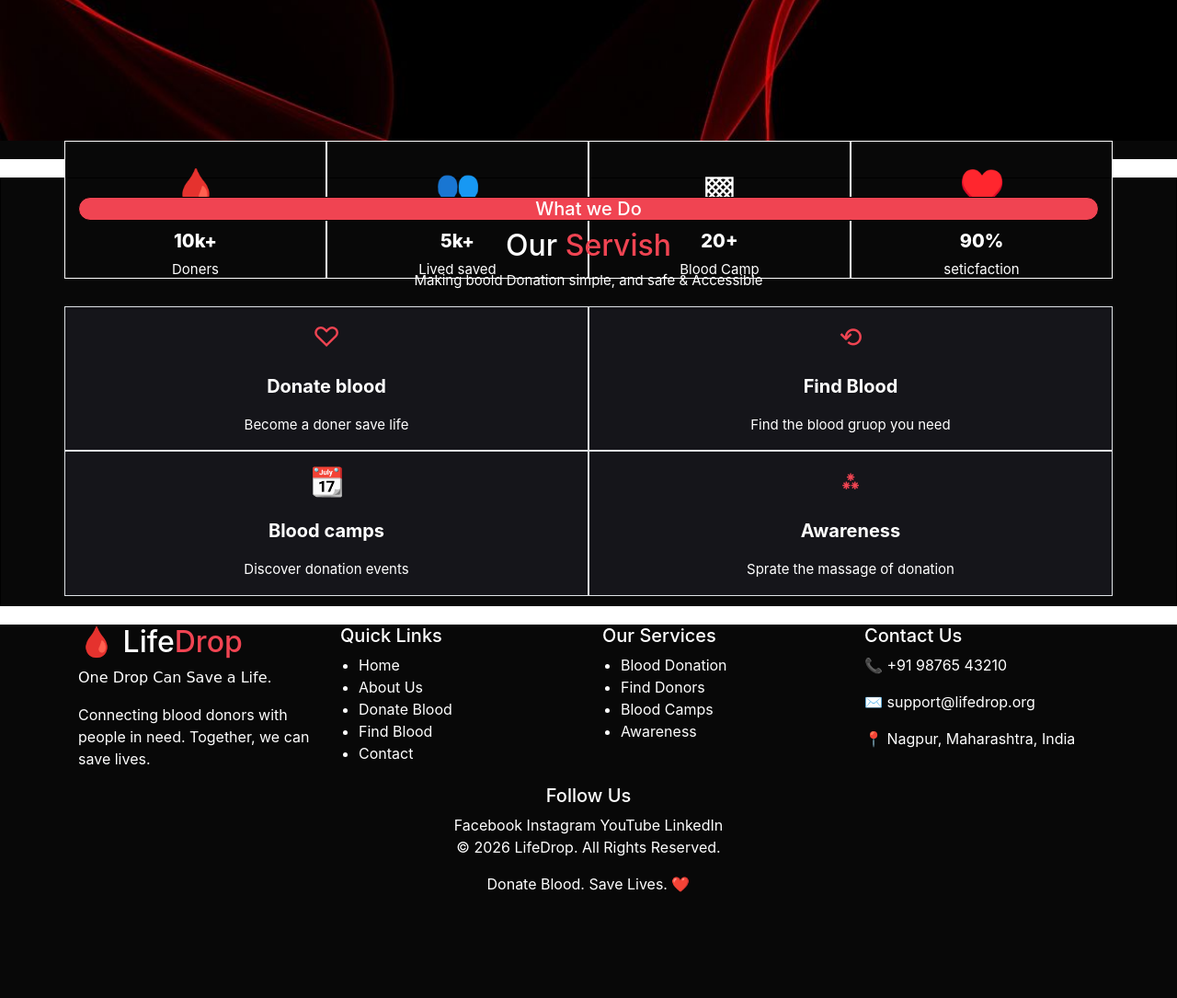
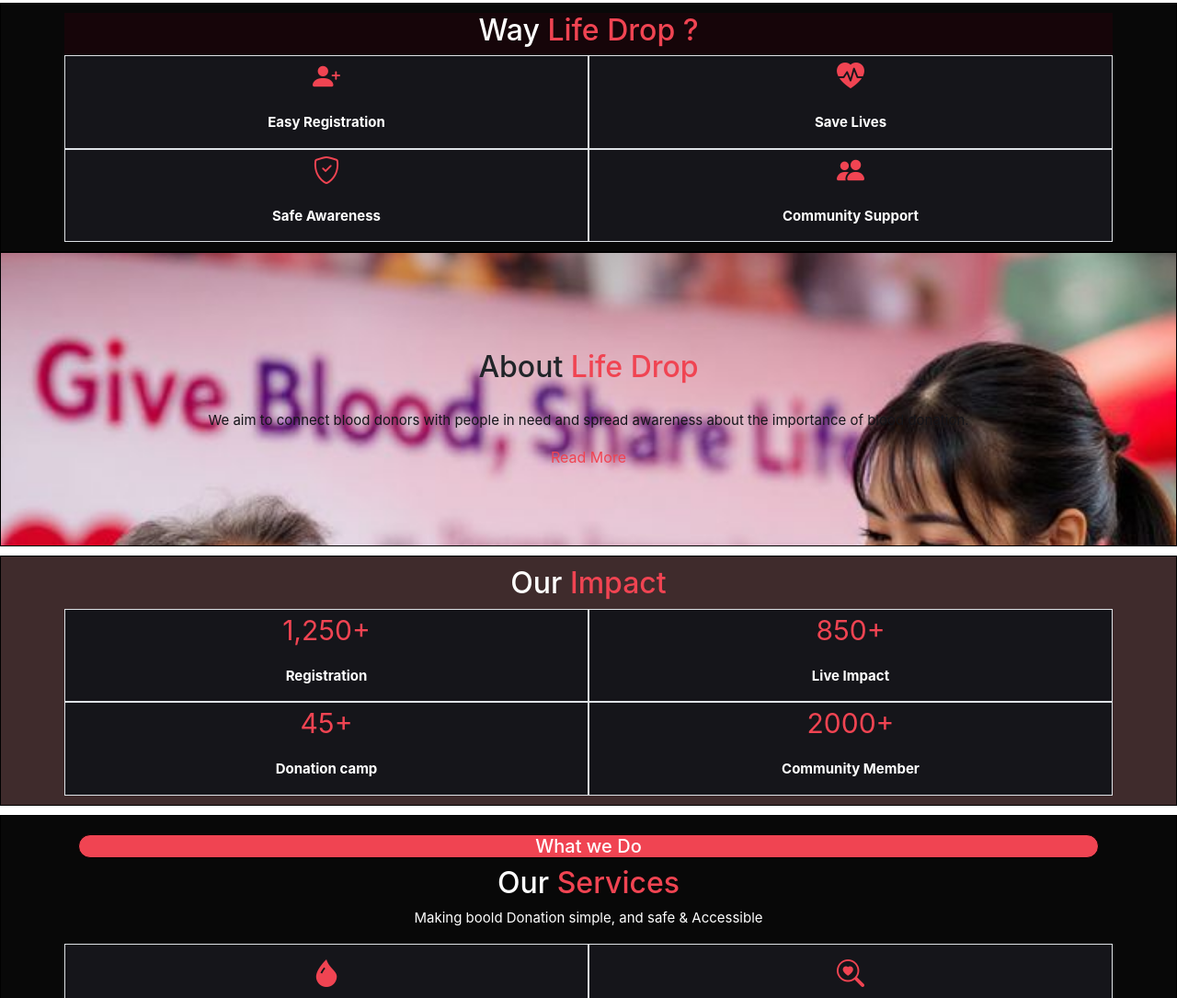
Before and after one commit to faizkhan1005/F50-Life-Drop-project, a plain HTML site: page index.html in a window 1280 px wide. Shown: the part 383-1468 px from the top of the page at 92% size. Drawn offline with nearby package versions, Linux system fonts and the light colour scheme.

Commit message:
all commit

```diff
--- a/index.html
+++ b/index.html
@@ -115,7 +115,7 @@
 
 
         </div>
-  <div class="center">
+        <!-- <div class="center">
         <div class="container con">
             <div class="row">
                 <div class="col-6 col-md-6 col-lg-3 b ">
@@ -152,7 +152,124 @@
 
             </div>
         </div>
+</div> -->
+
+
+
+        <section class="abut-life">
+
+            <div class="container cange-color">
+
+                <div class="row">
+                    <div class="col-12">
+
+                        <h2 class="o">Way <span>Life Drop ?</span></h2>
+
                     </div>
+                </div>
+
+                <div class="row">
+
+                    <div class="col-12 col-md-6 col-lg-6 border c-1">
+
+                        <p class="contect-1"><i class="bi bi-person-plus-fill"></i>
+                        </p>
+                        <p class="contect-info">Easy Registration</p>
+
+                    </div>
+
+                    <div class="col-12 col-md-6 col-lg-6 border c-1">
+
+                        <p class="contect-1"><i class="bi bi-heart-pulse-fill"></i>
+                        </p>
+                        <p class="contect-info">Save Lives</p>
+
+                    </div>
+
+                    <div class="col-12 col-md-6 col-lg-6 border c-1">
+
+                        <p class="contect-1"><i class="bi bi-shield-check"></i>
+                        </p>
+                        <p class="contect-info">Safe Awareness</p>
+
+                    </div>
+
+                    <div class="col-12 col-md-6 col-lg-6 border c-1">
+
+                        <p class="contect-1"><i class="bi bi-people-fill"></i>
+                        </p>
+                        <p class="contect-info">Community Support</p>
+
+                    </div>
+
+                </div>
+
+            </div>
+
+        </section>
+
+
+        <div class="about-sec">
+
+            <div class="a1"><h2>About <span>Life Drop</span></h2></div>
+            <div class="para"><p class="para">We aim to connect blood donors with people in need and spread awareness about the importance of blood donation.</p></div>
+
+            <div class="ancar"><a class="ancar" href="about.html">Read More</a></div>
+        </div>
+
+  <section class="Our-impact">
+
+            <div class="container ">
+
+                <div class="row">
+                    <div class="col-12 ">
+
+                        <h2 class="o">Our <span>Impact</span></h2>
+
+                    </div>
+                </div>
+
+                <div class="row">
+
+                    <div class="col-12 col-md-6 col-lg-6 border c-1">
+
+                        <p class="contect-1">1,250+
+                        </p>
+                        <p class="contect-info">Registration</p>
+
+                    </div>
+
+                    <div class="col-12 col-md-6 col-lg-6 border c-1">
+
+                        <p class="contect-1">850+
+                        </p>
+                        <p class="contect-info">Live Impact</p>
+
+                    </div>
+
+                    <div class="col-12 col-md-6 col-lg-6 border c-1">
+
+                        <p class="contect-1">45+
+                        </p>
+                        <p class="contect-info">Donation camp</p>
+
+                    </div>
+
+                    <div class="col-12 col-md-6 col-lg-6 border c-1">
+
+                        <p class="contect-1">2000+
+                        </p>
+                        <p class="contect-info">Community Member</p>
+
+                    </div>
+
+                </div>
+
+            </div>
+
+        </section>
+
+
         <section>
             <div class="container hight">
 
@@ -160,7 +277,7 @@
                     <div class="col-12 ">
 
                         <h3 class="si">What we Do</h3>
-                        <h2 class="o">Our <span>Servish</span></h1>
+                        <h2 class="o">Our <span>Services</span></h1>
 
                             <p class="li">Making boold Donation simple, and safe & Accessible </p>
 
@@ -172,25 +289,29 @@
                 <div class="row">
 
                     <div class="col-12 col-md-6 col-lg-6 border c-1">
-                        <p class="hard">♡</p>
+                        <p class="hard"><i class="bi bi-droplet-fill"></i>
+                        </p>
                         <p class="donation"> Donate blood </p>
                         <p class="donation-gide">Become a doner save life</p>
                     </div>
 
                     <div class="col-12 col-md-6 col-lg-6 border c-1">
-                        <p class="hard">⟲</p>
+                        <p class="hard"><i class="bi bi-search-heart"></i>
+                        </p>
                         <p class="donation"> Find Blood </p>
                         <p class="donation-gide">Find the blood gruop you need</p>
                     </div>
 
                     <div class="col-12 col-md-6 col-lg-6 border c-1">
-                        <p class="hard">📆</p>
+                        <p class="hard"><i class="bi bi-calendar2-heart"></i>
+                        </p>
                         <p class="donation">Blood camps </p>
                         <p class="donation-gide">Discover donation events</p>
                     </div>
 
                     <div class="col-12 col-md-6 col-lg-6 border c-1">
-                        <p class="hard">⁂</p>
+                        <p class="hard"><i class="bi bi-megaphone-fill"></i>
+                        </p>
                         <p class="donation">Awareness </p>
                         <p class="donation-gide">Sprate the massage of donation</p>
                     </div>
@@ -198,6 +319,36 @@
             </div>
 
         </section>
+
+
+        <div class="container ">
+
+                <div class="row h">
+                    <div class="col-12 border c-2">
+
+                        <h2 class="o-1">Doner <span>Story</span></h2>
+
+                    </div>
+
+                    <div class="col-12 border c-2">
+
+
+                        <h2 class="o-1">Donating blood gave me a chance to help someone in need. It feels meaningful.</h2>
+                    </div>
+
+                    </div>
+                </div>
+
+       <div class="become-doner">
+
+          <div class="some"><h1>Be Someone's Hero.</h1></div>
+          <div class="para-1"><p class="para-1">Your small step can bring hope to someone.</p></div>
+
+         <div><button type="button" class="btn btn-danger">Donate Blood</button></div>
+
+       </div>
+
+
 
 
         <footer class="lifedrop-footer">
@@ -280,6 +431,8 @@
 
 
     </div>
+
+    </div>
 </body>
 
 </html>
--- a/style.css
+++ b/style.css
@@ -6,7 +6,7 @@
 
 .p1{
 
-    height: 300vh;
+    height: 400vh;
     width: 100%;
     /* background-color: #080808; */
 }
@@ -22,7 +22,7 @@
 
 .hero-section{
 
-    height: 20%;
+    height: 10%;
     width: 100%;
     background-image: url("Aseats/hero1.jpg");
     background-size: cover;
@@ -80,51 +80,74 @@ a{
 .center{
 
     background-color: #080808;
-    height: 20px;
+    height: 20%;
 }
-.con{
+
+.cange-color{
 
     background-color: #160509;
-    background-color: #080808;
 }
 
 
-.blood{
-    font-size: 40px;
-    text-align: center;
-    margin-top: 20px;
-    /* border: 1px solid black; */
+.contect-1{
+
+    font-size: 30px;
+    color: #F04452;
 }
-.blood:hover{
-    transform: scale(1.5);
+
+.contect-info{
+
+    font-size: 15px;
+    font-weight: 700;
+}
+
+.about-sec{
+
+
+    height: 10%;
+    width: 100%;
+    border: 1px solid black;
+    background-image: url("Aseats/About-sec.jpg");
+    background-size: cover;
+    display: flex;
+    flex-direction: column;
+    justify-content: center;
+    align-items: center;
+
 
 }
-.b-t{
 
-    font-size: 20px;
-    text-align: center;
-    font-weight: 800;
+.a1{
+
+   margin:20px ;
 
 }
-.b-tt{
 
+.para{
     font-size: 15px;
     text-align: center;
+    color: #15151A;
+}
 
+.ancar{
+
+    color: #F04452;
 }
-.b{
-    height: 150px;
-    border: 1px solid white;
-    color: white;
-    /* border: 1px solid black; */
+
+
+.Our-impact{
+
+    background-color: #3f2b2c;
 }
+
+
 
 section{
 
 
     width: 100%;
     text-align: center;
-    margin-top: 20px;
+    margin-top: 10px;
     border: 1px solid black;
     background-color: #080808;
     color: white;
@@ -164,6 +187,7 @@ span{
     font-weight: 700;
 }
 
+
 .donation-gide{
 
     font-size: 15px;
@@ -173,6 +197,49 @@ span{
 
     background-color: #15151A;
 }
+
+.c-2{
+
+    background-color: #251e1e;
+
+
+}
+.o-1{
+
+    color: white;
+    font-family:cursive;
+    font-size: 10px;
+}
+
+
+
+
+.become-doner{
+
+    height: 10%;
+    width: 100%;
+    background-color: #270f10;
+    color: white;
+    /* border: 1px solid black; */
+    display: flex;
+    flex-direction: column;
+    align-items: center;
+    justify-content: center;
+
+}
+
+
+.para-1{
+
+    font-size: 20px;
+    color: white;
+    text-align: center;
+    font-family: cursive;
+    margin-top: 10px;
+}
+
+
+
 
 .lifedrop-footer{
     height: 30%;
```
Also changed, not shown: Aseats/About-sec.jpg (added). Lines whose indentation alone changed are shown as unchanged.
